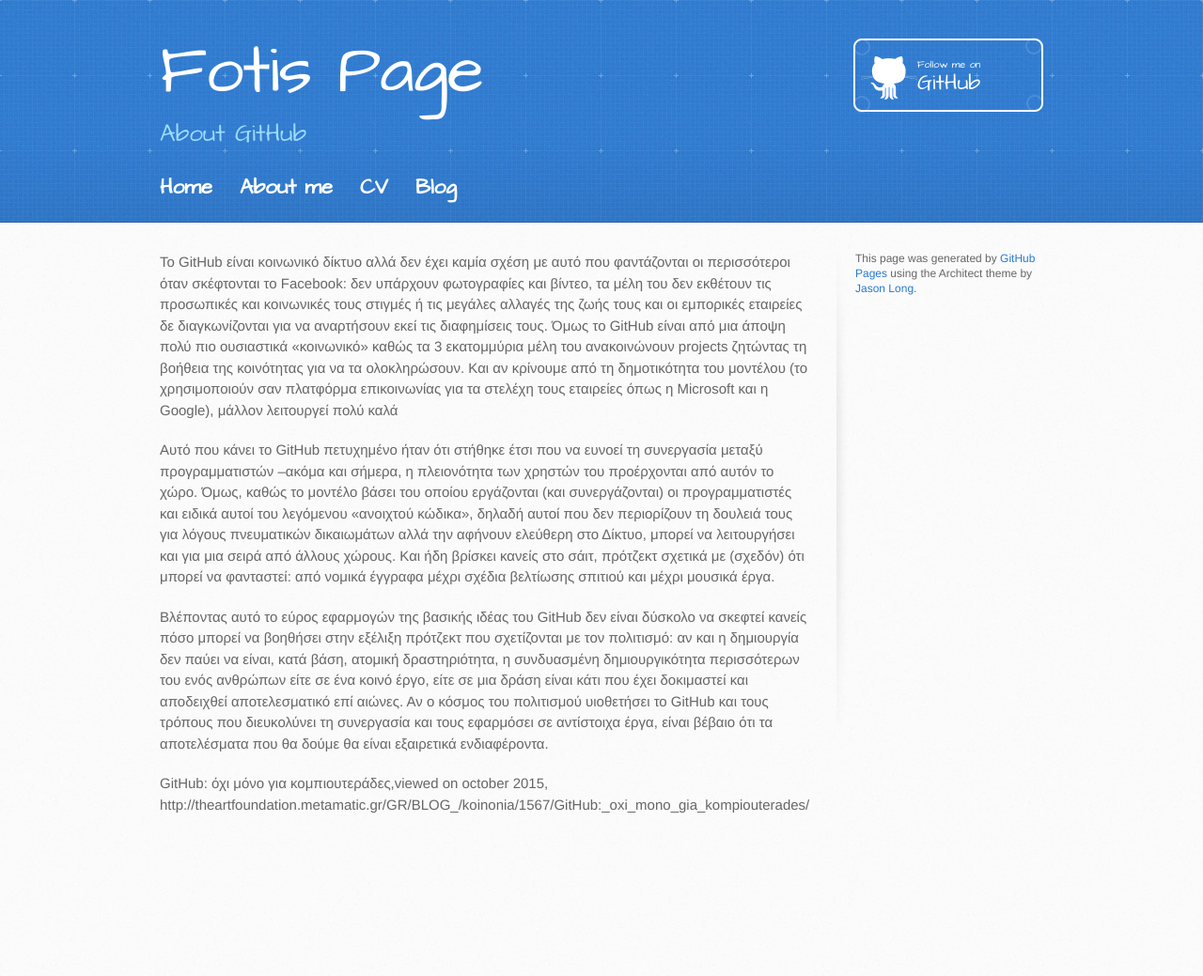
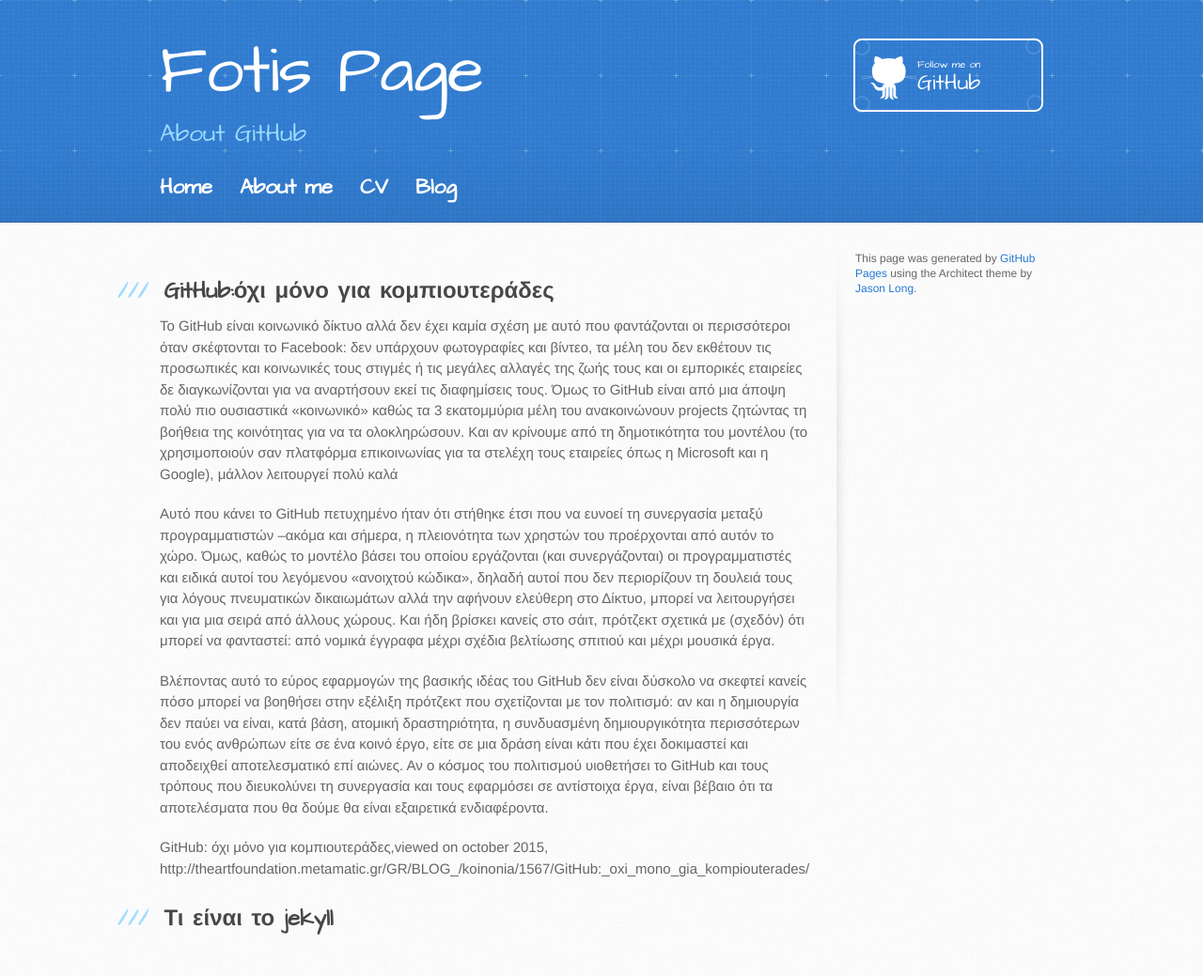
Before and after one commit to tsakof/tsakof.github.io, a Jekyll site: the page built from CV/index.html, in a window 1280 px wide. Shown: the whole page at 94% size. Built offline with Jekyll 4.4.1, drawn with Linux system fonts in a browser that asks for light colours; before the commit the page ends 911 px from its top, so only the background shows below that.

Commit message:
Update index.html

```diff
--- a/CV/index.html
+++ b/CV/index.html
@@ -2,6 +2,8 @@
 layout: Architect
 title: About GitHub
 ---
+<h3>
+<a id="GitHub: όχι μόνο για κομπιουτεράδες" class="anchor" href="#GitHub:όχι μόνο για κομπιουτεράδες" aria-hidden="true"><span class="octicon octicon-link"></span></a>GitHub:όχι μόνο για κομπιουτεράδες</h3>
 
 <p>Το GitHub είναι κοινωνικό δίκτυο αλλά δεν έχει καμία σχέση με αυτό που φαντάζονται οι περισσότεροι όταν σκέφτονται το Facebook: δεν υπάρχουν φωτογραφίες και βίντεο, τα μέλη του δεν εκθέτουν τις προσωπικές και κοινωνικές τους στιγμές ή τις μεγάλες αλλαγές της ζωής τους και οι εμπορικές εταιρείες δε διαγκωνίζονται για να αναρτήσουν εκεί τις διαφημίσεις τους. Όμως το GitHub είναι από μια άποψη πολύ πιο ουσιαστικά «κοινωνικό» καθώς τα 3 εκατομμύρια μέλη του ανακοινώνουν projects ζητώντας τη βοήθεια της κοινότητας για να τα ολοκληρώσουν. Και αν κρίνουμε από τη δημοτικότητα του μοντέλου (το χρησιμοποιούν σαν πλατφόρμα επικοινωνίας για τα στελέχη τους εταιρείες όπως η Microsoft και η Google), μάλλον λειτουργεί πολύ καλά</p>
 
@@ -10,3 +12,10 @@ title: About GitHub
 <p>Βλέποντας αυτό το εύρος εφαρμογών της βασικής ιδέας του GitHub δεν είναι δύσκολο να σκεφτεί κανείς πόσο μπορεί να βοηθήσει στην εξέλιξη πρότζεκτ που σχετίζονται με τον πολιτισμό: αν και η δημιουργία δεν παύει να είναι, κατά βάση, ατομική δραστηριότητα, η συνδυασμένη δημιουργικότητα περισσότερων του ενός ανθρώπων είτε σε ένα κοινό έργο, είτε σε μια δράση είναι κάτι που έχει δοκιμαστεί και αποδειχθεί αποτελεσματικό επί αιώνες. Αν ο κόσμος του πολιτισμού υιοθετήσει το GitHub και τους τρόπους που διευκολύνει τη συνεργασία και τους εφαρμόσει σε αντίστοιχα έργα, είναι βέβαιο ότι τα αποτελέσματα που θα δούμε θα είναι εξαιρετικά ενδιαφέροντα. </p>
 
 <p>GitHub: όχι μόνο για κομπιουτεράδες,viewed on october 2015, http://theartfoundation.metamatic.gr/GR/BLOG_/koinonia/1567/GitHub:_oxi_mono_gia_kompiouterades/ </p>
+
+
+<h3>
+<a id="Τι είναι το jekyll" class="anchor" href="#Τι είναι το jekyll" aria-hidden="true"><span class="octicon octicon-link"></span></a>Τι είναι το jekyll</h3>
+
+
+<p> </p>
```
